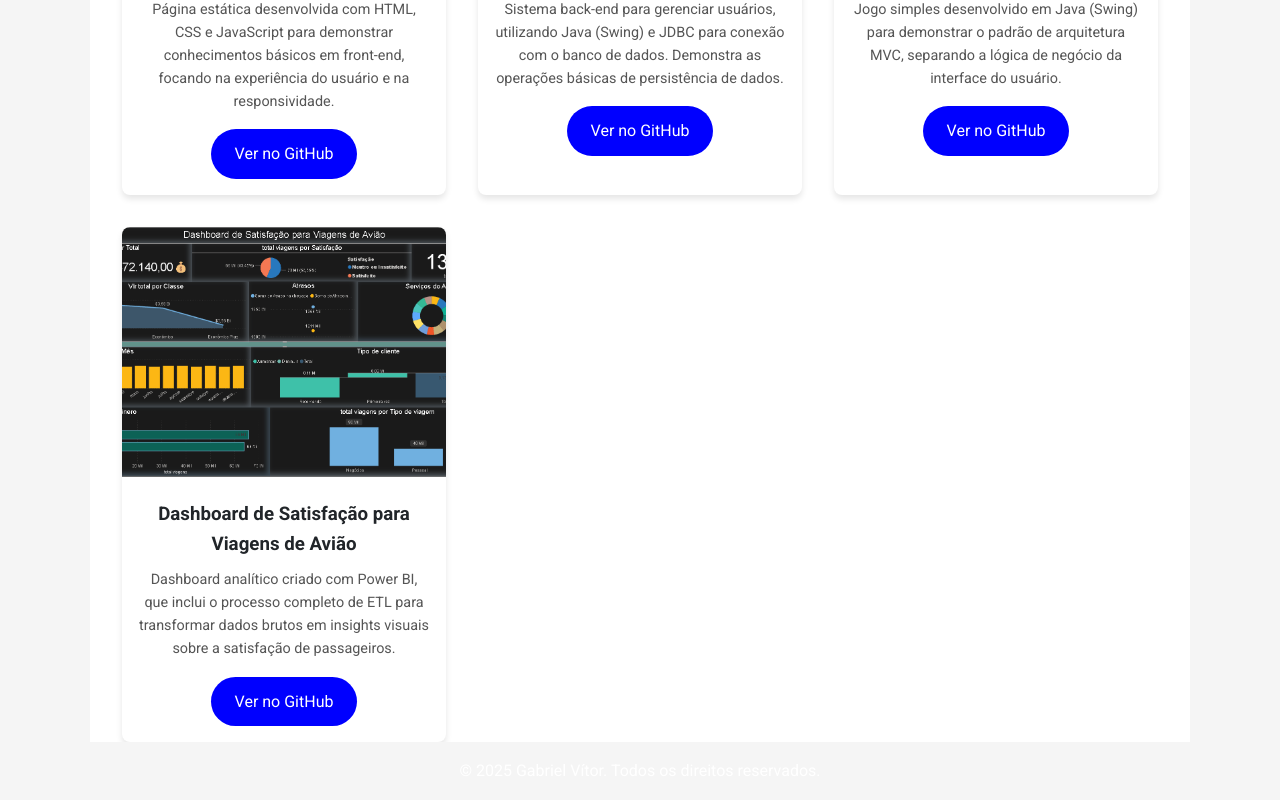
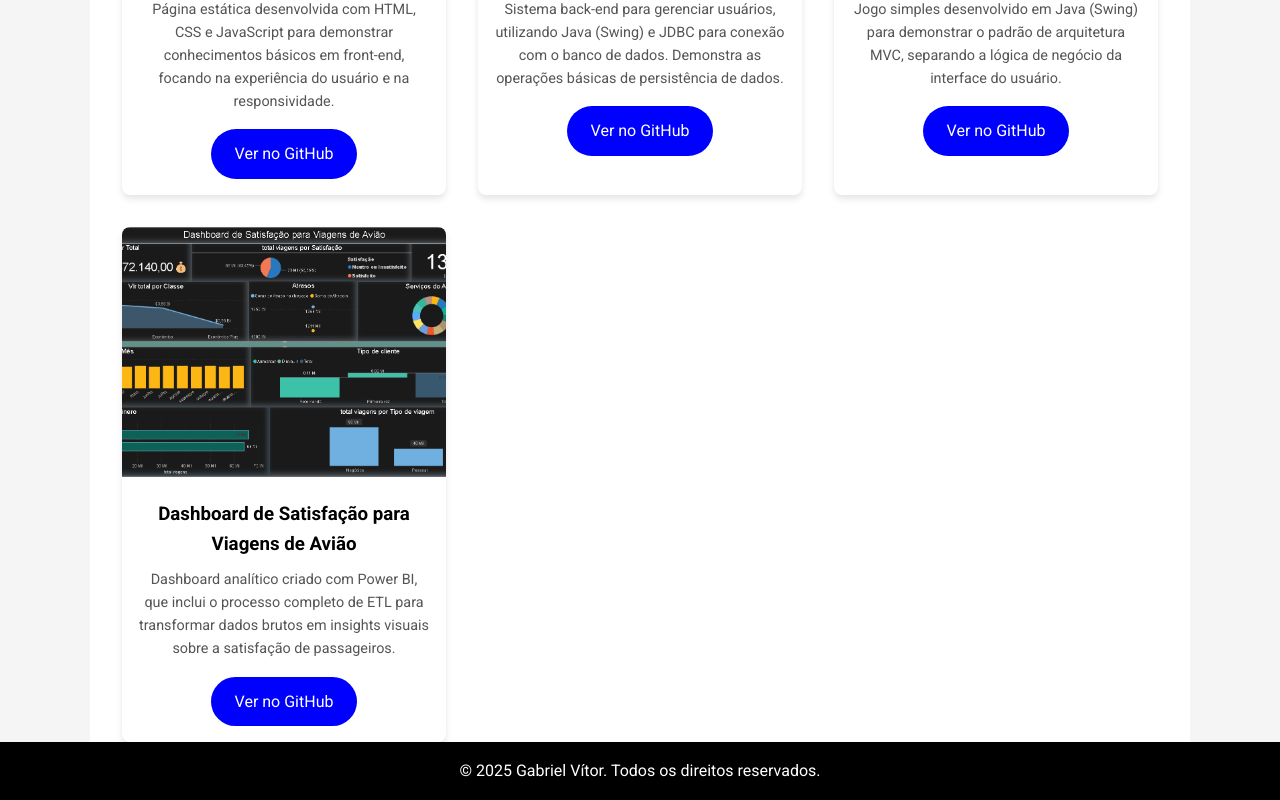
Before and after one commit to GabrielVitorSZz/GabrielVitorSZz.github.io, a website built with webpack: page index.html in a window 1280 px wide. Shown: the part 1299-2099 px from the top of the page. Built offline with nearby package versions, Linux system fonts and the light colour scheme.

```diff
--- a/css/style.css
+++ b/css/style.css
@@ -1,6 +1,6 @@
 :root {
   --primary-color: #0000FF;   /* Azul para destaque (botões, ícones, bordas) */
-  --secondary-color: #0g00000; /* Preto para o fundo do cabeçalho e rodapé */
+  --secondary-color: #000000; /* Preto para o fundo do cabeçalho e rodapé */
   --background-color: #F5F5F5; /* Cinza claro para o fundo principal */
   --text-color: #212529;      /* Tom de cinza escuro para o texto principal */
   --card-bg: #FFFFFF;         /* Branco para o fundo dos cards de projeto */
```
